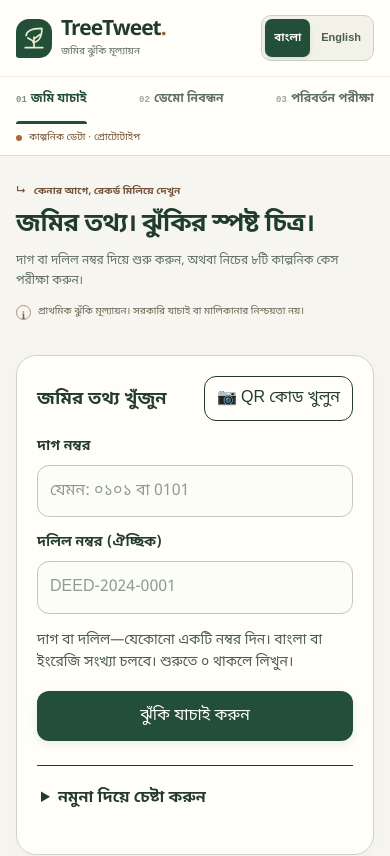
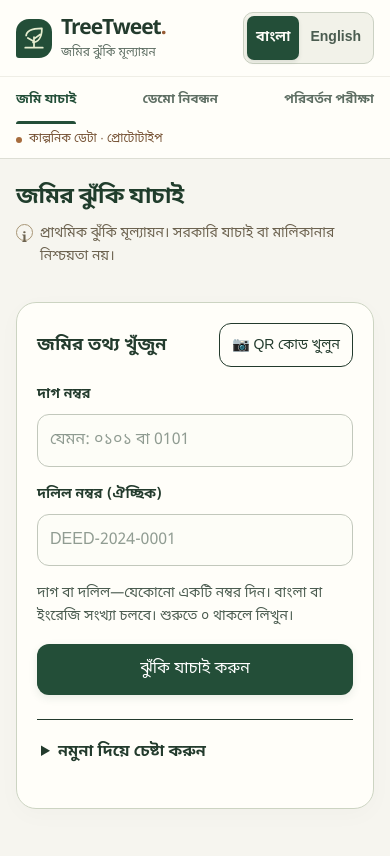
Before and after one commit to abdullahalyf/tree-tweet, a Next.js app: page / in a window 390 px wide. Shown: the top 856 px of the page. Built offline with nearby package versions, Linux system fonts and the light colour scheme.

Commit message:
Improve mobile readability touch targets and search prominence

```diff
--- a/src/app/globals.css
+++ b/src/app/globals.css
@@ -43,7 +43,7 @@ button:disabled { cursor: wait; }
 .brand-dot { color: var(--clay); }
 .brand-subtitle { font-size: 11px; color: #5e6e63; margin-top: 4px; }
 .language-switch { display: flex; padding: 3px; border: 1px solid #cbd1c3; border-radius: 10px; gap: 2px; background: #f2f2e9; flex-shrink: 0; }
-.language-switch button { padding: 6px 12px; min-height: 38px; border-radius: 7px; font-size: 12px; font-weight: 650; color: #4b5c50; transition: background .18s, color .18s, box-shadow .18s; }
+.language-switch button { padding: 6px 12px; min-height: 44px; min-width: 44px; border-radius: 7px; font-size: 14px; font-weight: 650; color: #4b5c50; transition: background .18s, color .18s, box-shadow .18s; }
 .language-switch button[aria-pressed="true"] { color: #fffef9; background: var(--forest); box-shadow: 0 2px 4px #172d211a; }
 .workspace-nav-row { min-height: 52px; border-top: 1px solid #efeee6; }
 .workspace-nav { display: flex; gap: 22px; align-self: stretch; }
@@ -58,6 +58,7 @@ button:disabled { cursor: wait; }
 .workspace-eyebrow { color: #725239; font-size: 11px; font-weight: 700; margin-bottom: 10px; }
 .workspace-eyebrow span { padding-right: 5px; }
 .workspace-intro h1 { font-size: clamp(25px, 2.7vw, 36px); line-height: 1.45; font-weight: 750; letter-spacing: -.6px; color: #203d2c; text-wrap: balance; }
+.intro-mobile-title { display: none; }
 .workspace-description { font-size: 13px; color: #5e6e63; margin-top: 10px; max-width: 640px; }
 .workspace-boundary { display: flex; gap: 10px; align-items: flex-start; max-width: 255px; flex-shrink: 0; padding-left: 18px; border-left: 1px solid #c9cebd; font-size: 11px; color: #6c624f; line-height: 1.8; }
 .boundary-icon { display: inline-grid; place-items: center; border: 1px solid #a79575; width: 17px; height: 17px; border-radius: 50%; flex-shrink: 0; font-family: Georgia, serif; font-weight: bold; margin-top: 2px; }
@@ -89,28 +90,35 @@ main .overflow-x-auto { overscroll-behavior-x: contain; }
 .animate-fade-in { animation: workspace-enter .3s ease-out both; }
 @keyframes workspace-enter { from { opacity: 0; transform: translateY(6px); } to { opacity: 1; transform: translateY(0); } }
 @media (max-width: 640px) {
+  .workspace-header { background: var(--cream); backdrop-filter: none; }
   .workspace-topbar, .workspace-nav-row { padding-left: 16px; padding-right: 16px; }
   .workspace-topbar { min-height: 76px; gap: 10px; }
   .workspace-brand { gap: 9px; }
   .brand-mark { width: 36px; height: 39px; }
   .brand-mark svg { width: 28px; height: 28px; }
   .brand-name { font-size: 21px; }
-  .brand-subtitle { font-size: 10px; }
-  .language-switch button { padding: 6px 9px; min-height: 38px; font-size: 11px; }
+  .brand-subtitle { font-size: 12px; line-height: 1.5; }
+  .language-switch button { padding: 6px 9px; min-height: 44px; font-size: 14px; }
   .workspace-nav-row { flex-wrap: wrap; gap: 0; padding-top: 0; padding-bottom: 8px; }
   .workspace-nav { width: 100%; gap: 8px; justify-content: space-between; }
-  .workspace-nav button { font-size: 12px; gap: 4px; min-height: 46px; }
-  .nav-number { font-size: 9px; }
-  .prototype-label { padding-top: 7px; font-size: 10px; }
+  .workspace-nav button { font-size: 13px; gap: 4px; min-height: 46px; }
+  .nav-number { display: none; }
+  .prototype-label { padding-top: 7px; font-size: 12px; }
   .workspace-intro { display: block; }
-  .workspace-intro h1 { font-size: 25px; line-height: 1.55; }
-  .workspace-description { font-size: 12px; margin-top: 7px; }
-  .workspace-eyebrow { margin-bottom: 6px; font-size: 10px; }
-  .workspace-boundary { margin-top: 12px; max-width: none; border-left: 0; padding: 0; font-size: 10px; gap: 7px; }
-  .boundary-icon { width: 15px; height: 15px; }
+  .workspace-intro h1 { font-size: 23px; line-height: 1.45; }
+  .workspace-description, .workspace-eyebrow, .intro-desktop-title { display: none; }
+  .intro-mobile-title { display: inline; }
+  .workspace-boundary { margin-top: 8px; max-width: none; border-left: 0; padding: 0; font-size: 14px; line-height: 1.65; gap: 7px; }
+  .boundary-icon { width: 17px; height: 17px; }
   .workspace-card-header, .workspace-card-body { padding: 18px; }
   .workspace-card-header { flex-wrap: wrap; }
   .search-panel { padding: 20px; }
+  main { padding-top: 18px; }
+  main > .space-y-8 > .workspace-intro + .search-workspace { margin-top: 20px; }
+  main :where(input, select, textarea) { font-size: 16px; min-height: 48px; }
+  main :where(button, a, summary) { min-height: 44px; }
+  main :where(.text-xs, .text-sm) { font-size: 14px; line-height: 1.65; }
+  main .backdrop-blur-sm { backdrop-filter: none; }
   .search-panel form > .space-y-2 > .flex { align-items: flex-start; gap: 10px; }
   .search-panel form > .space-y-2 > .flex button { flex-shrink: 0; }
   .risk-badge-lg { font-size: 14px; }
--- a/src/components/ui/workspaceIntro.tsx
+++ b/src/components/ui/workspaceIntro.tsx
@@ -8,7 +8,7 @@ export function WorkspaceIntro() {
     <section className="workspace-intro" aria-labelledby="workspace-title">
       <div>
         <p className="workspace-eyebrow"><span aria-hidden="true">↳</span> {t('কেনার আগে, রেকর্ড মিলিয়ে দেখুন', 'Before you buy, check the records')}</p>
-        <h1 id="workspace-title">{t('জমির তথ্য। ঝুঁকির স্পষ্ট চিত্র।', 'Land records. A clearer view of risk.')}</h1>
+        <h1 id="workspace-title"><span className="intro-desktop-title">{t('জমির তথ্য। ঝুঁকির স্পষ্ট চিত্র।', 'Land records. A clearer view of risk.')}</span><span className="intro-mobile-title">{t('জমির ঝুঁকি যাচাই', 'Check land risks')}</span></h1>
         <p className="workspace-description">{t('দাগ বা দলিল নম্বর দিয়ে শুরু করুন, অথবা নিচের ৮টি কাল্পনিক কেস পরীক্ষা করুন।', 'Start with a plot or deed number, or explore the 8 synthetic cases below.')}</p>
       </div>
       <div className="workspace-boundary"><span className="boundary-icon" aria-hidden="true">i</span><p>{t('প্রাথমিক ঝুঁকি মূল্যায়ন। সরকারি যাচাই বা মালিকানার নিশ্চয়তা নয়।', 'Preliminary risk assessment. No government verification or ownership guarantee.')}</p></div>
```
